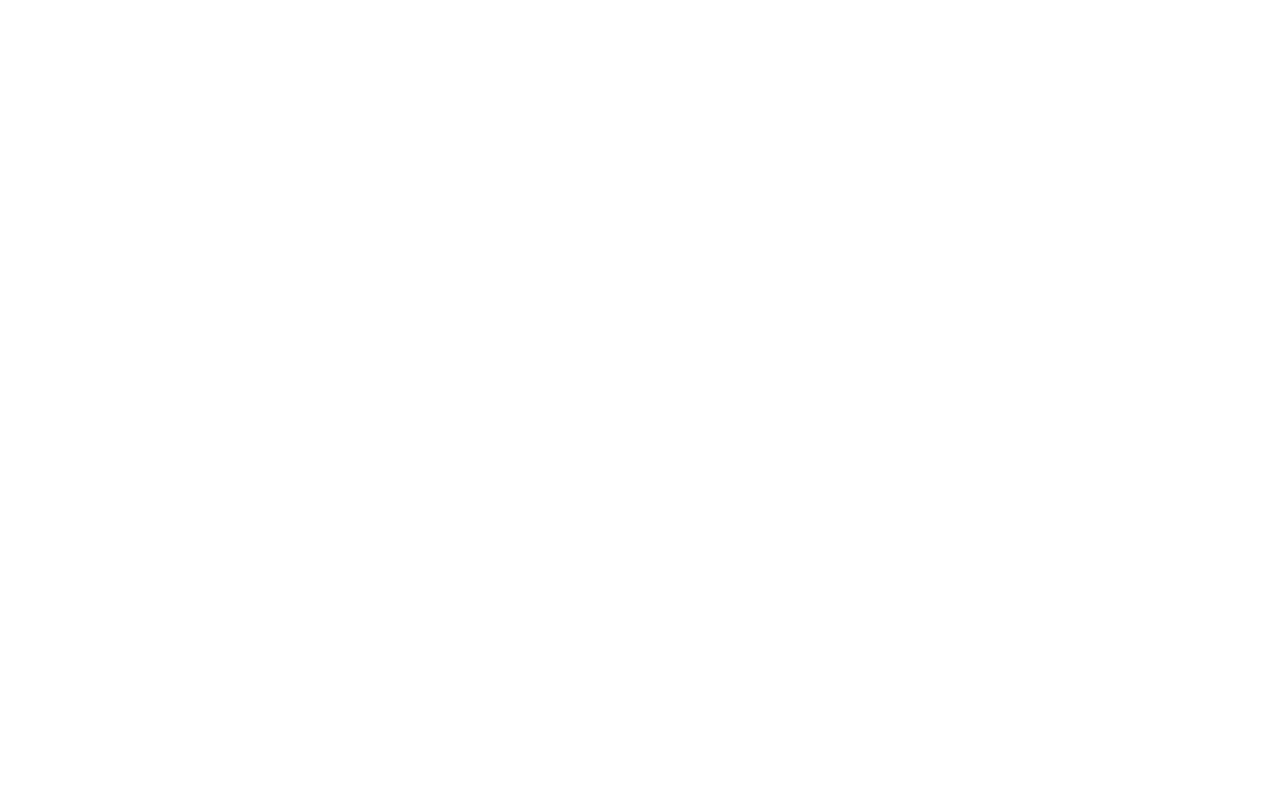
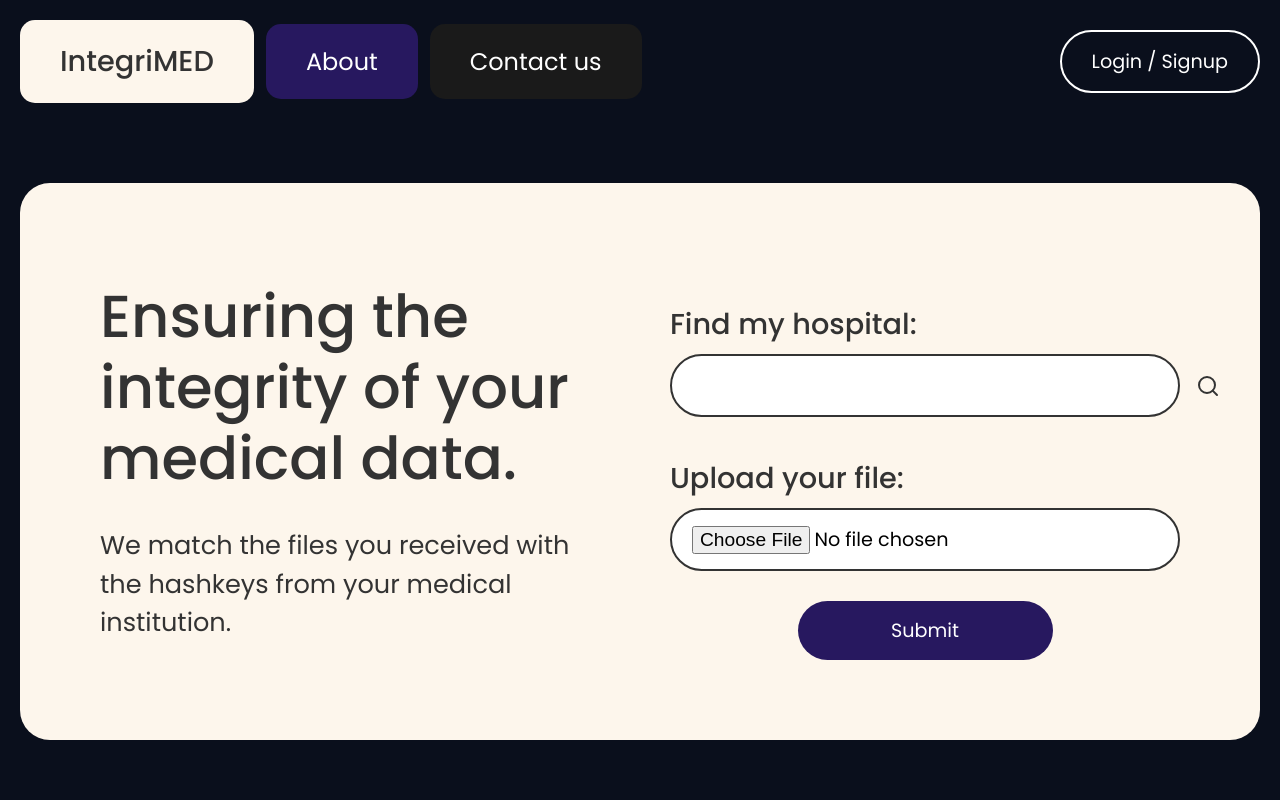
Before and after one commit to iSundhararajan/Technica_2024_Project, a Flask app: page / in a window 1280 px wide. Before the commit the page is empty. Run offline with Flask 3, Linux system fonts and the light colour scheme; parts of the project's set-up code (start-up, migrations or seed data) failed here and were passed over.

Commit message:
Fix SQL issues and add home page

```diff
--- a/app.py
+++ b/app.py
@@ -1,5 +1,5 @@
 from flask import Flask, render_template, jsonify, request, redirect, url_for
-from flask_sqlalchemy import SQLALchemy
+from flask_sqlalchemy import SQLAlchemy
 from datetime import datetime
 
 
@@ -8,17 +8,17 @@
 
 # Initilising the database
 
-db = SQLALchemy(app)
+db = SQLAlchemy(app)
 
 #Create database tables
 
-#Make two separate tables for doctors and patitents
-class User(db.model):
-    id = db.column(db.Integer, primary_key = True)
-    firstName = db.Column(db.string(200), nullable=False)
-    lastName = db.Column(db.string(200), nullable=False)
-    email = db.Column(db.string(200), nullable=False)
-    password =  db.Column(db.string(200), nullable=False)
+#Make two separate tables for doctors and patients
+class User(db.Model):
+    id = db.Column(db.Integer, primary_key=True)
+    firstName = db.Column(db.String(200), nullable=False)
+    lastName = db.Column(db.String(200), nullable=False)
+    email = db.Column(db.String(200), nullable=False)
+    password = db.Column(db.String(200), nullable=False)
 
     #Create a function to return a string when add something
     #Use this function for when needing to show info on profile page name and whether patient or not
--- a/requirements.txt
+++ b/requirements.txt
@@ -1 +1,2 @@
 Flask==2.3.2
+FLASK_sqlalchemy==3.1.1
--- a/static/style.css
+++ b/static/style.css
@@ -0,0 +1,201 @@
+@import url('https://fonts.googleapis.com/css2?family=Inter:ital,opsz,wght@0,14..32,100..900;1,14..32,100..900&family=Poppins:ital,wght@0,100;0,200;0,300;0,400;0,500;0,600;0,700;0,800;0,900;1,100;1,200;1,300;1,400;1,500;1,600;1,700;1,800;1,900&display=swap');
+* {
+    margin: 0;
+    padding: 0;
+    box-sizing: border-box;
+    font-family: "Poppins", sans-serif;
+}
+
+body {
+    background-color: #0a0f1c;
+    min-height: 100vh;
+    padding: 20px;
+    font-family: "Poppins", sans-serif;
+}
+
+.container {
+    max-width: 1400px;
+    margin: 0 auto;
+}
+
+.navbar {
+    display: flex;
+    align-items: center;
+    gap: 12px;
+    margin-bottom: 40px;
+}
+
+.logo {
+    background-color: #fdf6ec;
+    padding: 20px 40px;
+    border-radius: 15px;
+    font-size: 1.8rem;
+    font-weight: 500;
+    color: #333;
+}
+
+.nav-links {
+    display: flex;
+    gap: 12px;
+}
+
+.nav-links a {
+    text-decoration: none;
+    color: white;
+    padding: 20px 40px;
+    border-radius: 15px;
+    font-size: 1.5rem;
+    font-weight: 400;
+}
+
+.nav-links a.about {
+    background-color: #27185f;
+}
+
+.nav-links a.contact {
+    background-color: #1a1a1a;
+}
+
+.login-btn {
+    margin-left: auto;
+    background-color: transparent;
+    color: white;
+    padding: 15px 30px;
+    border-radius: 50px;
+    text-decoration: none;
+    border: 2px solid white;
+    font-size: 1.2rem;
+}
+
+.main-content {
+    margin-top: 80px;
+    background-color: #fdf6ec;
+    border-radius: 30px;
+    padding: 80px;
+    display: flex;
+    justify-content: space-between;
+    gap: 60px;
+    align-items: center;
+}
+
+.left-section {
+    flex: 1;
+}
+
+.right-section {
+    flex: 1;
+    padding-top: 40px;
+    display: flex;
+    flex-direction: column;
+    gap: 30px;
+}
+
+h1 {
+    font-size: 3.7rem;
+    margin-bottom: 2rem;
+    color: #333;
+    line-height: 1.2;
+    font-weight: 500;
+}
+
+p {
+    font-size: 1.6rem;
+    color: #333;
+    line-height: 1.5;
+    max-width: 600px;
+}
+
+.search-container h2 {
+    font-size: 1.8rem;
+    margin-bottom: 0.5rem;
+    color: #333;
+    font-weight: 500;
+}
+
+.search-bar-container {
+    position: relative;
+    display: flex;
+    align-items: center;
+    margin-bottom: 40px;
+}
+
+.search-bar {
+    width: 100%;
+    padding: 15px 20px;
+    border: 2px solid #333;
+    border-radius: 50px;
+    font-size: 1.2rem;
+    background: white;
+}
+
+.search-icon {
+    position: absolute;
+    right: -40px;
+    width: 24px;
+    height: 24px;
+    cursor: pointer;
+}
+
+.search-icon svg {
+    width: 100%;
+    height: 100%;
+    color: #333;
+}
+
+.file-upload {
+    width: 100%;
+    padding: 15px 20px;
+    border: 2px solid #333;
+    border-radius: 50px;
+    font-size: 1.2rem;
+    background: white;
+    margin-bottom: 30px;
+    cursor: pointer;
+}
+
+.submit-btn {
+    width: 50%;
+    padding: 15px 20px;
+    background-color: #27185f;
+    color: white;
+    border: none;
+    border-radius: 50px;
+    font-size: 1.2rem;
+    cursor: pointer;
+    transition: background-color 0.3s ease;
+    justify-self: center;
+
+}
+
+.submit-btn:hover {
+    background-color: #111010;
+}
+
+@media (max-width: 1200px) {
+    .main-content {
+        flex-direction: column;
+    }
+
+    h1 {
+        font-size: 3rem;
+    }
+
+    .search-container h2 {
+        font-size: 1rem;
+    }
+}
+
+@media (max-width: 768px) {
+    .navbar {
+        flex-wrap: wrap;
+    }
+
+    .login-btn {
+        margin: 20px auto;
+    }
+}
+
+.button-container {
+    display: flex;
+    justify-content: center;
+}
--- a/templates/index.html
+++ b/templates/index.html
@@ -3,9 +3,48 @@
 <head>
     <meta charset="UTF-8">
     <meta name="viewport" content="width=device-width, initial-scale=1.0">
-    <title>Document</title>
+    <title>IntegriMED - Medical Data Integrity</title>
+    <link rel="stylesheet" href="../static/style.css">
 </head>
 <body>
+    <div class="container">
+        <nav class="navbar">
+            <div class="logo">IntegriMED</div>
+            <div class="nav-links">
+                <a href="/about" class="about">About</a>
+                <a href="/contact" class="contact">Contact us</a>
+            </div>
+            <a href="/login" class="login-btn">Login / Signup</a>
+        </nav>
 
+        <div class="main-content">
+            <div class="left-section">
+                <h1>Ensuring the integrity of your medical data.</h1>
+                <p>We match the files you received with the hashkeys from your medical institution.</p>
+            </div>
+
+            <div class="right-section">
+                <div class="search-container">
+                    <h2>Find my hospital:</h2>
+                    <div class="search-bar-container">
+                        <input type="text" class="search-bar">
+                        <div class="search-icon">
+                            <svg xmlns="http://www.w3.org/2000/svg" viewBox="0 0 24 24" fill="none" stroke="currentColor" stroke-width="2" stroke-linecap="round" stroke-linejoin="round">
+                                <circle cx="11" cy="11" r="8"/>
+                                <line x1="21" y1="21" x2="16.65" y2="16.65"/>
+                            </svg>
+                        </div>
+                    </div>
+
+                    <h2>Upload your file:</h2>
+                    <input type="file" class="file-upload" accept=".pdf,.doc,.docx">
+                    <div class="button-container">
+                        <button class="submit-btn">Submit</button>
+                    </div>
+
+                </div>
+            </div>
+        </div>
+    </div>
 </body>
 </html>
```
Also changed, not shown: 1 other file.
